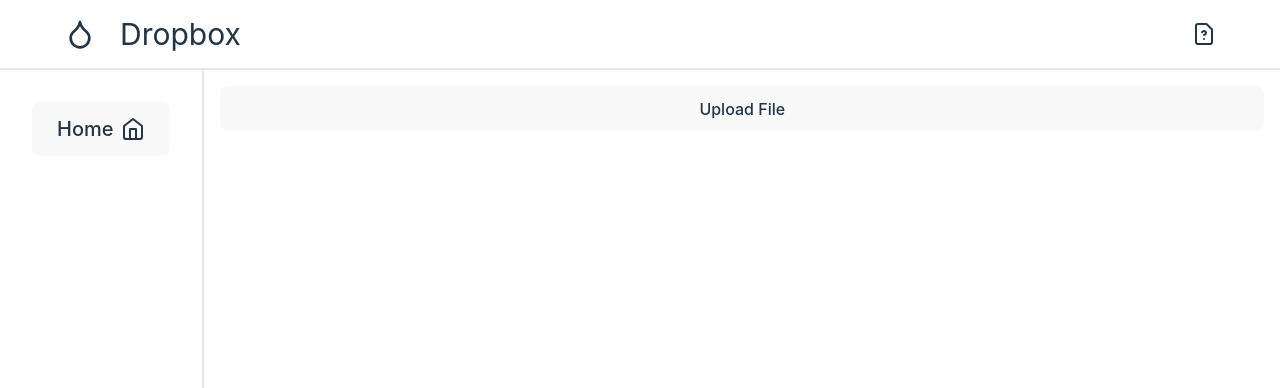
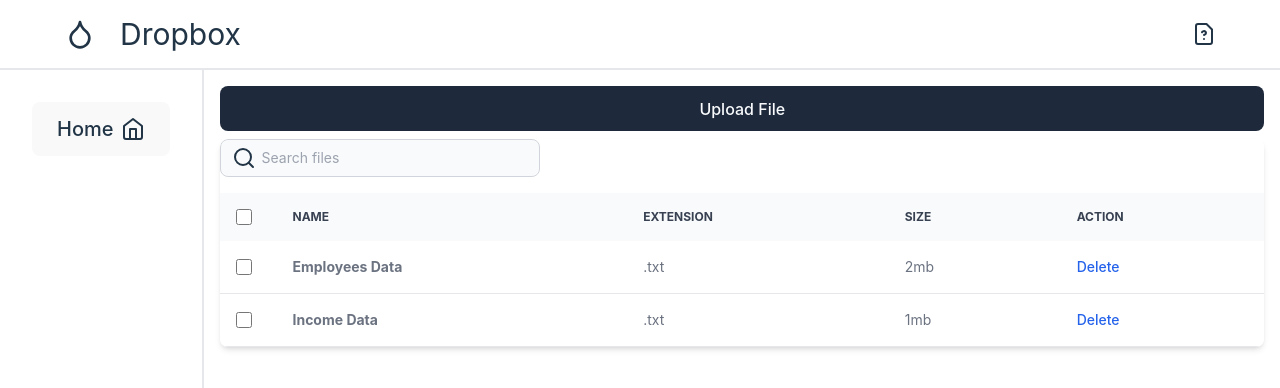
Before and after one commit to Delavalom/frontend-projects-challenge, a React (Vite) app in the folder dropbox-file-uploads/: page / in a window 1280 px wide. Shown: the top 388 px of the page. Built offline with nearby package versions, Linux system fonts and the light colour scheme.

Commit message:
implement drag and drop component

```diff
--- /dev/null
+++ b/dropbox-file-uploads/src/components/MainContent/DragDropFile.tsx
@@ -0,0 +1,80 @@
+import { useState, type FC, useRef, ReactNode } from "react";
+
+type Props = {
+  children: ReactNode;
+};
+
+export const DragDropFile: FC<Props> = ({ children }) => {
+  const [dragActive, setDragActive] = useState(false);
+  const inputRef = useRef<HTMLInputElement | null>(null);
+
+  const handleDrag = (e: any) => {
+    e.preventDefault();
+    e.stopPropagation();
+    if (e.type === "dragenter" || e.type === "dragover") {
+      setDragActive(true);
+    } else if (e.type === "dragleave") {
+      setDragActive(false);
+    }
+  };
+  // triggers when file is dropped
+  const handleDrop = (e: any) => {
+    e.preventDefault();
+    e.stopPropagation();
+    setDragActive(false);
+    if (e.dataTransfer?.files && e.dataTransfer?.files[0]) {
+      // handleFiles(e.dataTransfer.files);
+    }
+  };
+  // triggers when file is selected with click
+  const handleChange = (e: any) => {
+    e.preventDefault();
+    if (e.target.files && e.target.files[0]) {
+      // handleFiles(e.target.files);
+    }
+  };
+
+  const onButtonClick = () => {
+    inputRef.current?.click();
+  };
+
+  return (
+    <form
+      id="input-file-upload"
+      onSubmit={(e) => e.preventDefault()}
+      onDragEnter={handleDrag}
+      className={`w-full h-full flex p-4 flex-col gap-2 ${
+        dragActive ? "border-4 border-dashed border-slate-800" : ""
+      }`}
+    >
+      <input
+        id="input-file-upload"
+        ref={inputRef}
+        placeholder="Upload Files"
+        type="file"
+        className="hidden"
+        multiple={true}
+        onChange={handleChange}
+      />
+      <button
+        onClick={onButtonClick}
+        className="bg-slate-800 text-slate-50 hover:text-slate-900 hover:bg-slate-200 transition-colors duration-300"
+      >
+        Upload File
+      </button>
+      <label htmlFor="input-file-upload">
+        {dragActive && (
+          <section
+            id="drag-file-element"
+            onDragEnter={handleDrag}
+            onDragLeave={handleDrag}
+            onDragOver={handleDrag}
+            onDrop={handleDrop}
+            className="w-full h-full absolute top-0 right-0 bottom-0 left-0"
+          ></section>
+        )}
+        {children}
+      </label>
+    </form>
+  );
+};
--- a/dropbox-file-uploads/src/components/MainContent/MainContent.tsx
+++ b/dropbox-file-uploads/src/components/MainContent/MainContent.tsx
@@ -1,78 +1,15 @@
-import {
-  ChangeEvent,
-  DragEvent,
-  useState,
-  type FC,
-  ChangeEventHandler,
-  DragEventHandler,
-  useRef,
-} from "react";
+import { type FC } from "react";
 import { Table } from "../Table/Table";
+import { DragDropFile } from "./DragDropFile";
 
 type Props = {};
 
 export const MainContent: FC<Props> = ({}) => {
-  const [dragActive, setDragActive] = useState(false);
-  const inputRef = useRef<HTMLInputElement | null>(null);
-
-  const handleDrag = (e: DragEvent) => {
-    e.preventDefault();
-    e.stopPropagation();
-    if (e.type === "dragenter" || e.type === "dragover") {
-      setDragActive(true);
-    } else if (e.type === "dragleave") {
-      setDragActive(false);
-    }
-  };
-  // triggers when file is dropped
-  const handleDrop = (e: DragEvent) => {
-    e.preventDefault();
-    e.stopPropagation();
-    setDragActive(false);
-    if (e.dataTransfer.files && e.dataTransfer.files[0]) {
-      // handleFiles(e.dataTransfer.files);
-    }
-  };
-  // triggers when file is selected with click
-  const handleChange = (e: any) => {
-    e.preventDefault();
-    if (e.target.files && e.target.files[0]) {
-      // handleFiles(e.target.files);
-    }
-  };
   return (
-    <form
-      id="input-file-upload"
-      onSubmit={(e) => e.preventDefault()}
-      onDragEnter={handleDrag}
-      className="w-full h-full flex p-4 flex-col gap-2"
-    >
-      <input
-        id="input-file-upload"
-        ref={inputRef}
-        placeholder="Upload Files"
-        type="file"
-        className="hidden"
-        multiple={true}
-        onChange={handleChange}
-      />
-      <button className="">Upload File</button>
-      <label htmlFor="input-file-upload">
-        {dragActive && (
-          <section
-            id="drag-file-element"
-            onDragEnter={handleDrag}
-            onDragLeave={handleDrag}
-            onDragOver={handleDrag}
-            onDrop={handleDrop}
-            className={`w-full h-full ${
-              dragActive ? "border-dashed border-slate-800" : ""
-            }`}
-          >
-            <Table />
-          </section>
-        )}
-      </label>
-    </form>
+    <DragDropFile>
+      <section className="w-full h-full">
+        <Table />
+      </section>
+    </DragDropFile>
   );
 };
```
